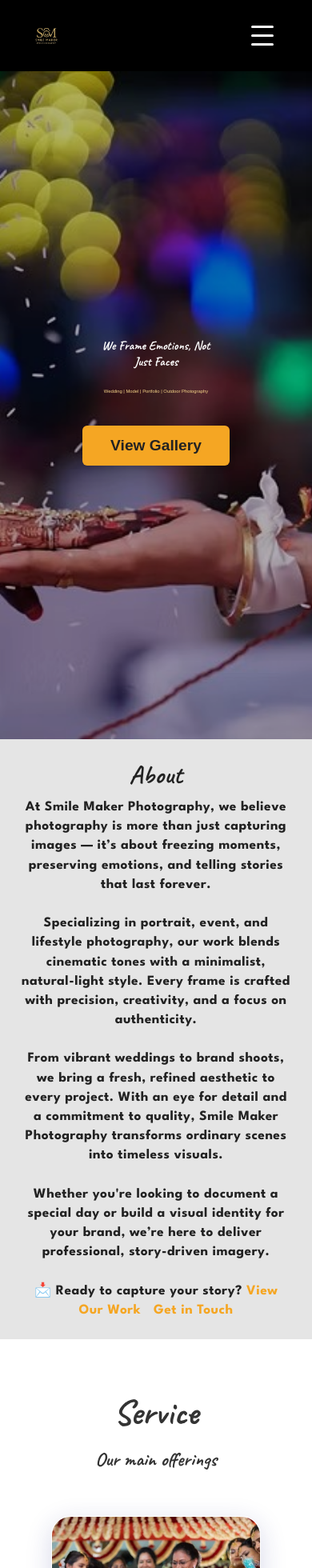
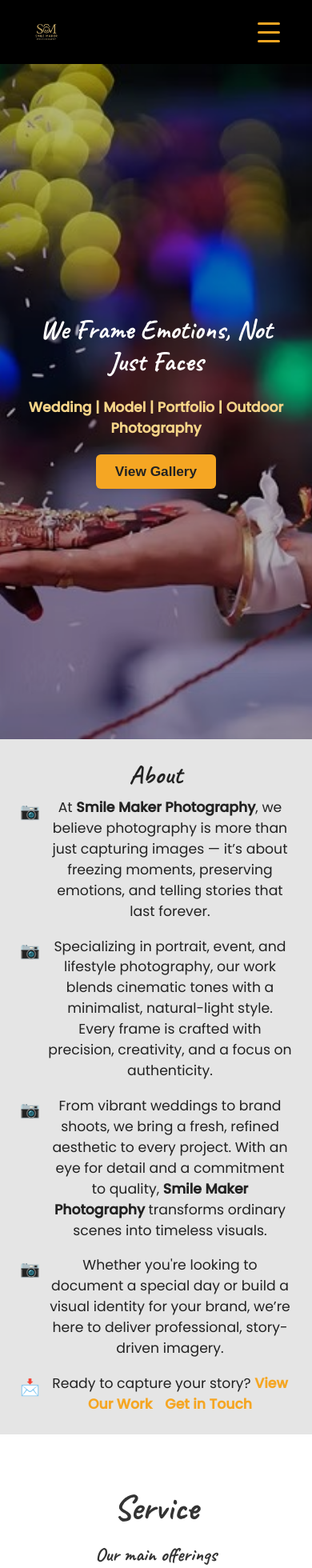
Before and after one commit to smilemakerphotography/smilemaker, a React (Create React App) app: page / in a window 390 px wide. Shown: the top 1960 px of the page at 80% size. Built offline with nearby package versions, Linux system fonts and the light colour scheme.

Commit message:
update for mobile device and mail

```diff
--- a/package.json
+++ b/package.json
@@ -8,6 +8,7 @@
     "@testing-library/jest-dom": "^6.6.3",
     "@testing-library/react": "^16.3.0",
     "@testing-library/user-event": "^13.5.0",
+    "emailjs-com": "^3.2.0",
     "react": "^19.1.0",
     "react-dom": "^19.1.0",
     "react-scripts": "5.0.1",
--- a/src/About.js
+++ b/src/About.js
@@ -4,12 +4,12 @@ import React from 'react';
 
 function About() {
   React.useEffect(() => {
-    const id = 'league-spartan-font';
+    const id = 'poppins-font';
     if (!document.getElementById(id)) {
       const link = document.createElement('link');
       link.id = id;
       link.rel = 'stylesheet';
-      link.href = 'https://fonts.googleapis.com/css2?family=League+Spartan:wght@700&display=swap';
+      link.href = 'https://fonts.googleapis.com/css2?family=Poppins:wght@300;400;500&display=swap';
       document.head.appendChild(link);
     }
   }, []);
@@ -32,25 +32,42 @@ function About() {
         color: '#222',
       }}
     >
-      <h1 style={{ fontFamily: 'inherit', fontWeight: 900, fontSize: isMobile ? 32 : 44, marginBottom: isMobile ? 8 : 12, textAlign: isMobile ? 'center' : 'left' }}>About</h1>
-      <p style={{
+      <h1 style={{ fontFamily: 'inherit', fontWeight: 900, fontSize: isMobile ? 32 : 44, marginBottom: isMobile ? 8 : 12, textAlign: 'center' }}>About</h1>
+      <div style={{
         maxWidth: isMobile ? 340 : 900,
         margin: '0 auto',
         fontSize: isMobile ? '1.08rem' : '1.7rem',
-        lineHeight: 1.4,
-        fontFamily: '"League Spartan", sans-serif',
+        lineHeight: 1.5,
+        fontFamily: 'Poppins, sans-serif',
         fontWeight: 400,
-        textAlign: isMobile ? 'center' : 'left',
-        padding: isMobile ? '0 8px' : 0
+        textAlign: 'center',
+        padding: isMobile ? '0 8px' : 0,
+        letterSpacing: 0.01
       }}>
-        At <b>Smile Maker Photography</b>, we believe photography is more than just capturing images — it’s about freezing moments, preserving emotions, and telling stories that last forever.<br /><br />
-        Specializing in portrait, event, and lifestyle photography, our work blends cinematic tones with a minimalist, natural-light style. Every frame is crafted with precision, creativity, and a focus on authenticity.<br /><br />
-        From vibrant weddings to brand shoots, we bring a fresh, refined aesthetic to every project. With an eye for detail and a commitment to quality, <b>Smile Maker Photography</b> transforms ordinary scenes into timeless visuals.<br /><br />
-        Whether you're looking to document a special day or build a visual identity for your brand, we’re here to deliver professional, story-driven imagery.<br /><br />
-        <span role="img" aria-label="mail">📩</span> Ready to capture your story?{' '}
-        <a href="#gallery" style={{ color: '#f5a623', fontWeight: 'bold', textDecoration: 'none', marginRight: 16 }}>View Our Work</a>
-        <a href="#contact" style={{ color: '#f5a623', fontWeight: 'bold', textDecoration: 'none' }}>Get in Touch</a>
-      </p>
+        <div style={{ display: 'flex', alignItems: 'flex-start', gap: 10, marginBottom: 18, justifyContent: 'center' }}>
+          <span role="img" aria-label="camera" style={{ fontSize: isMobile ? 20 : 24, marginTop: 2 }}>📷</span>
+          <span>At <b>Smile Maker Photography</b>, we believe photography is more than just capturing images — it’s about freezing moments, preserving emotions, and telling stories that last forever.</span>
+        </div>
+        <div style={{ display: 'flex', alignItems: 'flex-start', gap: 10, marginBottom: 18, justifyContent: 'center' }}>
+          <span role="img" aria-label="camera" style={{ fontSize: isMobile ? 20 : 24, marginTop: 2 }}>📷</span>
+          <span>Specializing in portrait, event, and lifestyle photography, our work blends cinematic tones with a minimalist, natural-light style. Every frame is crafted with precision, creativity, and a focus on authenticity.</span>
+        </div>
+        <div style={{ display: 'flex', alignItems: 'flex-start', gap: 10, marginBottom: 18, justifyContent: 'center' }}>
+          <span role="img" aria-label="camera" style={{ fontSize: isMobile ? 20 : 24, marginTop: 2 }}>📷</span>
+          <span>From vibrant weddings to brand shoots, we bring a fresh, refined aesthetic to every project. With an eye for detail and a commitment to quality, <b>Smile Maker Photography</b> transforms ordinary scenes into timeless visuals.</span>
+        </div>
+        <div style={{ display: 'flex', alignItems: 'flex-start', gap: 10, marginBottom: 18, justifyContent: 'center' }}>
+          <span role="img" aria-label="camera" style={{ fontSize: isMobile ? 20 : 24, marginTop: 2 }}>📷</span>
+          <span>Whether you're looking to document a special day or build a visual identity for your brand, we’re here to deliver professional, story-driven imagery.</span>
+        </div>
+        <div style={{ display: 'flex', alignItems: 'flex-start', gap: 10, marginBottom: 0, justifyContent: 'center' }}>
+          <span role="img" aria-label="mail" style={{ fontSize: isMobile ? 20 : 24, marginTop: 2 }}>📩</span>
+          <span>Ready to capture your story?{' '}
+            <a href="#gallery" style={{ color: '#f5a623', fontWeight: 'bold', textDecoration: 'none', marginRight: 16 }}>View Our Work</a>
+            <a href="#contact" style={{ color: '#f5a623', fontWeight: 'bold', textDecoration: 'none' }}>Get in Touch</a>
+          </span>
+        </div>
+      </div>
     </section>
   );
 }
--- a/src/App.css
+++ b/src/App.css
@@ -98,7 +98,7 @@
 
 
 .App {
-  padding-top: 80px;
+  padding-top: 0 !important;
 }
 .navbar {
   transition: padding 0.3s, box-shadow 0.3s, transform 0.3s !important;
@@ -176,6 +176,7 @@
   .navbar {
     width: 100%;
     min-width: 0;
+    padding: 12px 8px;
   }
   .navbar__menu {
     position: absolute;
--- a/src/Contact.js
+++ b/src/Contact.js
@@ -1,7 +1,16 @@
-import React, { useState } from 'react';
+import React, { useState, useEffect, useRef } from 'react';
+import emailjs from 'emailjs-com';
 
 function Contact() {
+  const [sending, setSending] = useState(false);
+  const [sent, setSent] = useState(false);
+  const [error, setError] = useState(null);
   const [dates, setDates] = useState(['']);
+  const [shootType, setShootType] = useState('');
+  const shootTypeRef = useRef(null);
+  const [showPopup, setShowPopup] = useState(false);
+  const [popupMessage, setPopupMessage] = useState('');
+  const [popupType, setPopupType] = useState('success'); // 'success' or 'error'
 
   const handleDateChange = (idx, value) => {
     setDates(dates => dates.map((d, i) => (i === idx ? value : d)));
@@ -13,7 +22,44 @@ function Contact() {
     setDates(dates => dates.length > 1 ? dates.filter((_, i) => i !== idx) : dates);
   };
 
-  React.useEffect(() => {
+  // Autofill shootType from sessionStorage if present
+  // Autofill shootType from sessionStorage if present, and listen for hashchange
+  useEffect(() => {
+    const setAutofill = () => {
+      if (typeof window !== 'undefined') {
+        const autofill = window.sessionStorage.getItem('autofillShootType');
+        if (autofill) {
+          setShootType(autofill);
+          if (shootTypeRef.current) {
+            shootTypeRef.current.focus();
+          }
+          window.sessionStorage.removeItem('autofillShootType');
+        }
+      }
+    };
+    setAutofill();
+    // Listen for hashchange and popstate to support in-page navigation and history
+    window.addEventListener('hashchange', setAutofill);
+    window.addEventListener('popstate', setAutofill);
+    // Also run autofill if the section is scrolled into view (for single-page apps)
+    const onScroll = () => {
+      const contactSection = document.getElementById('contact');
+      if (contactSection) {
+        const rect = contactSection.getBoundingClientRect();
+        if (rect.top < window.innerHeight && rect.bottom > 0) {
+          setAutofill();
+        }
+      }
+    };
+    window.addEventListener('scroll', onScroll);
+    return () => {
+      window.removeEventListener('hashchange', setAutofill);
+      window.removeEventListener('popstate', setAutofill);
+      window.removeEventListener('scroll', onScroll);
+    };
+  }, []);
+
+  useEffect(() => {
     const id = 'caveat-font';
     if (!document.getElementById(id)) {
       const link = document.createElement('link');
@@ -23,44 +69,140 @@ function Contact() {
       document.head.appendChild(link);
     }
   }, []);
+
+  // Responsive: optimize for mobile and align all textboxes
+  const isMobile = typeof window !== 'undefined' && window.innerWidth <= 600;
+  const inputStyle = {
+    width: '100%',
+    minWidth: 0,
+    maxWidth: '100%',
+    padding: isMobile ? 10 : 12,
+    borderRadius: 10,
+    border: '1.5px solid #f5a62388',
+    marginTop: 7,
+    fontSize: isMobile ? '0.98rem' : '1rem',
+    background: '#f7f7f7',
+    outlineColor: '#f5a623',
+    boxSizing: 'border-box',
+    display: 'block',
+  };
+  const labelStyle = {
+    fontWeight: 600,
+    color: '#222',
+    marginBottom: 0,
+    width: '100%',
+    display: 'block',
+  };
+
+  const handleSubmit = (e) => {
+    e.preventDefault();
+    setSending(true);
+    setError(null);
+    setSent(false);
+    const form = e.target;
+    // Prepare date fields as a comma-separated string
+    const dateString = dates.filter(Boolean).join(', ');
+    const formData = {
+      name: form.name.value,
+      email: form.email.value,
+      phone: form.phone.value,
+      shootType: form.shootType.value,
+      dates: dateString,
+      location: form.location.value,
+      details: form.details.value
+    };
+    emailjs.send('service_mo5rblx', 'template_4ylzxhk', formData, 'qxKPNzQuUeDmCJRPY')
+      .then(() => {
+        setSent(true);
+        setSending(false);
+        form.reset();
+        setDates(['']);
+        setPopupType('success');
+        setPopupMessage('Thank you! Your message has been sent.');
+        setShowPopup(true);
+        setTimeout(() => setShowPopup(false), 2000);
+      })
+      .catch((err) => {
+        setError('Failed to send. Please try again.');
+        setSending(false);
+        setPopupType('error');
+        setPopupMessage('Failed to send. Please try again.');
+        setShowPopup(true);
+        setTimeout(() => setShowPopup(false), 2000);
+      });
+  };
+
   return (
-    <section id="contact" className="contact-section" style={{ background: 'linear-gradient(135deg, #e5e5e5 60%, #f5a62322 100%)', padding: '48px 0', minHeight: 400, width: '100%' }}>
-      <h1 style={{ color: '#222', fontWeight: 700, letterSpacing: 1, marginBottom: 8, fontFamily: 'Caveat, cursive', fontSize: 44 }}>Contact</h1>
-      <p style={{ marginBottom: 32, color: '#444', fontSize: '1.1rem' }}>We'd love to hear from you! Fill out the form below or reach us directly.</p>
-      <form className="contact-form" style={{ maxWidth: 500, margin: '0 auto', background: 'rgba(255,255,255,0.95)', borderRadius: 20, boxShadow: '0 4px 32px 0 rgba(31,38,135,0.08)', padding: 36, display: 'flex', flexDirection: 'column', gap: 20, border: '1.5px solid #f5a62333' }}>
-        <label style={{ fontWeight: 600, color: '#222' }}>
+    <section id="contact" className="contact-section" style={{ background: 'linear-gradient(135deg, #e5e5e5 60%, #f5a62322 100%)', padding: isMobile ? '24px 0' : '48px 0', minHeight: 400, width: '100%' }}>
+      <h1 style={{ color: '#222', fontWeight: 700, letterSpacing: 1, marginBottom: 8, fontFamily: 'Caveat, cursive', fontSize: isMobile ? 32 : 44, textAlign: 'center' }}>Contact</h1>
+      <p style={{ marginBottom: 32, color: '#444', fontSize: isMobile ? '1rem' : '1.1rem', textAlign: 'center' }}>We'd love to hear from you! Fill out the form below or reach us directly.</p>
+      {/* Popup for success/error */}
+      {showPopup && (
+        <div
+          style={{
+            position: 'fixed',
+            top: 30,
+            left: '50%',
+            transform: 'translateX(-50%)',
+            background: popupType === 'success' ? 'linear-gradient(90deg,#d4fc79,#96e6a1)' : 'linear-gradient(90deg,#ffdde1,#ee9ca7)',
+            color: popupType === 'success' ? '#222' : '#b71c1c',
+            fontWeight: 700,
+            fontSize: '1.08rem',
+            borderRadius: 12,
+            boxShadow: '0 2px 16px rgba(0,0,0,0.10)',
+            padding: '16px 32px',
+            zIndex: 9999,
+            minWidth: 220,
+            textAlign: 'center',
+            letterSpacing: 0.5,
+            border: popupType === 'success' ? '2px solid #388e3c33' : '2px solid #d32f2f33',
+            transition: 'opacity 0.3s',
+          }}
+        >
+          {popupMessage}
+        </div>
+      )}
+      <form className="contact-form" onSubmit={handleSubmit} style={{ maxWidth: isMobile ? 340 : 500, margin: '0 auto', background: 'rgba(255,255,255,0.95)', borderRadius: 20, boxShadow: '0 4px 32px 0 rgba(31,38,135,0.08)', padding: isMobile ? 18 : 36, display: 'flex', flexDirection: 'column', gap: 16, border: '1.5px solid #f5a62333', width: '100%' }}>
+        <label style={labelStyle}>
           Full Name *
-          <input type="text" name="name" required style={{ width: '100%', padding: 12, borderRadius: 10, border: '1.5px solid #f5a62388', marginTop: 7, fontSize: '1rem', background: '#f7f7f7', outlineColor: '#f5a623' }} />
+          <input type="text" name="name" required style={inputStyle} />
         </label>
-        <label style={{ fontWeight: 600, color: '#222' }}>
+        <label style={labelStyle}>
           Email Address *
-          <input type="email" name="email" required style={{ width: '100%', padding: 12, borderRadius: 10, border: '1.5px solid #f5a62388', marginTop: 7, fontSize: '1rem', background: '#f7f7f7', outlineColor: '#f5a623' }} />
+          <input type="email" name="email" required style={inputStyle} />
         </label>
-        <label style={{ fontWeight: 600, color: '#222' }}>
+        <label style={labelStyle}>
           Phone Number
-          <input type="tel" name="phone" style={{ width: '100%', padding: 12, borderRadius: 10, border: '1.5px solid #f5a62333', marginTop: 7, fontSize: '1rem', background: '#f7f7f7', outlineColor: '#f5a623' }} />
+          <input type="tel" name="phone" style={{ ...inputStyle, border: '1.5px solid #f5a62333' }} />
         </label>
-        <label style={{ fontWeight: 600, color: '#222' }}>
+        <label style={labelStyle}>
           What kind of shoot?
-          <select name="shootType" required style={{ width: '100%', padding: 12, borderRadius: 10, border: '1.5px solid #f5a62388', marginTop: 7, fontSize: '1rem', background: '#f7f7f7', outlineColor: '#f5a623' }}>
+          <select
+            name="shootType"
+            required
+            style={inputStyle}
+            value={shootType}
+            onChange={e => setShootType(e.target.value)}
+            ref={shootTypeRef}
+          >
             <option value="">Select...</option>
-            <option value="wedding">Wedding</option>
-            <option value="model">Model</option>
-            <option value="portfolio">Portfolio</option>
-            <option value="outdoor">Outdoor</option>
+            <option value="Wedding Photography">Wedding</option>
+            <option value="Model Shoots">Model</option>
+            <option value="Portfolio Creation">Portfolio</option>
+            <option value="Outdoor Sessions">Outdoor</option>
             <option value="other">Other</option>
           </select>
         </label>
-        <label style={{ fontWeight: 600, color: '#222', display: 'flex', flexDirection: 'column', gap: 8 }}>
+        <label style={{ ...labelStyle, display: 'flex', flexDirection: 'column', gap: 8 }}>
           Preferred Date(s)
           {dates.map((date, idx) => (
-            <div key={idx} style={{ display: 'flex', alignItems: 'center', gap: 8 }}>
+            <div key={idx} style={{ display: 'flex', alignItems: 'center', gap: 8, width: '100%' }}>
               <input
                 type="date"
                 name={`date${idx}`}
                 value={date}
                 onChange={e => handleDateChange(idx, e.target.value)}
-                style={{ width: '100%', padding: 12, borderRadius: 10, border: '1.5px solid #f5a62333', fontSize: '1rem', background: '#f7f7f7', outlineColor: '#f5a623' }}
+                style={{ ...inputStyle, border: '1.5px solid #f5a62333' }}
               />
               {dates.length > 1 && (
                 <button type="button" onClick={() => removeDate(idx)} style={{ background: 'none', border: 'none', color: '#f5a623', fontWeight: 700, fontSize: 20, cursor: 'pointer', padding: 0, marginLeft: 2, lineHeight: 1 }} title="Remove date">×</button>
@@ -69,16 +211,16 @@ function Contact() {
           ))}
           <button type="button" onClick={addDate} style={{ background: 'none', border: 'none', color: '#f5a623', fontWeight: 600, fontSize: 15, cursor: 'pointer', marginTop: 2, alignSelf: 'flex-start' }}>+ Add another date</button>
         </label>
-        <label style={{ fontWeight: 600, color: '#222' }}>
+        <label style={labelStyle}>
           Location
-          <input type="text" name="location" style={{ width: '100%', padding: 12, borderRadius: 10, border: '1.5px solid #f5a62333', marginTop: 7, fontSize: '1rem', background: '#f7f7f7', outlineColor: '#f5a623' }} />
+          <input type="text" name="location" style={{ ...inputStyle, border: '1.5px solid #f5a62333' }} />
         </label>
-        <label style={{ fontWeight: 600, color: '#222' }}>
+        <label style={labelStyle}>
           Tell us about your session
-          <textarea name="details" rows={4} style={{ width: '100%', padding: 12, borderRadius: 10, border: '1.5px solid #f5a62333', marginTop: 7, fontSize: '1rem', background: '#f7f7f7', outlineColor: '#f5a623', resize: 'vertical' }} />
+          <textarea name="details" rows={4} style={{ ...inputStyle, border: '1.5px solid #f5a62333', resize: 'vertical' }} />
         </label>
-        <button type="submit" style={{ background: 'linear-gradient(90deg,#f5a623 70%,#f5d488 100%)', color: '#222', fontWeight: 700, fontSize: '1.1rem', border: 'none', borderRadius: 10, padding: '14px 0', marginTop: 10, cursor: 'pointer', boxShadow: '0 2px 12px rgba(245,166,35,0.08)', letterSpacing: 1, transition: 'background 0.2s' }}>
-          Submit
+        <button type="submit" disabled={sending} style={{ background: 'linear-gradient(90deg,#f5a623 70%,#f5d488 100%)', color: '#222', fontWeight: 700, fontSize: '1.1rem', border: 'none', borderRadius: 10, padding: '14px 0', marginTop: 10, cursor: sending ? 'not-allowed' : 'pointer', boxShadow: '0 2px 12px rgba(245,166,35,0.08)', letterSpacing: 1, transition: 'background 0.2s', opacity: sending ? 0.7 : 1 }}>
+          {sending ? 'Sending...' : 'Submit'}
         </button>
       </form>
     </section>
--- a/src/HomeSlides.js
+++ b/src/HomeSlides.js
@@ -19,6 +19,8 @@ function HomeSlides() {
     return () => clearTimeout(timeoutRef.current);
   }, [current]);
 
+  // Responsive: adjust h1 and p font size for mobile
+  const isMobile = typeof window !== 'undefined' && window.innerWidth <= 600;
   return (
     <section id="home" className="hero-slideshow" style={{ marginBottom: 0, paddingBottom: 0 }}>
       {slides.map((src, idx) => (
@@ -30,10 +32,10 @@ function HomeSlides() {
         />
       ))}
       <div className="hero-overlay">
-        <h1 >
+        <h1 style={{ fontSize: isMobile ? '2.1rem' : '3.2vw', lineHeight: isMobile ? 1.18 : 1.1, textAlign: 'center', color: '#fff', fontWeight: 900 }}>
           We Frame Emotions, Not<br />Just Faces
         </h1>
-        <p style={{ fontSize: '1.5vw', color: '#f5d488', marginBottom: '2.5rem' }}>
+        <p style={{ fontSize: isMobile ? '1.08rem' : '1.5vw', color: '#f5d488', marginBottom: isMobile ? '1.2rem' : '2.5rem', textAlign: 'center', fontWeight: 600 }}>
           Wedding | Model | Portfolio | Outdoor Photography
         </p>
         <button
@@ -41,10 +43,10 @@ function HomeSlides() {
             background: '#f5a623',
             color: '#222',
             fontWeight: 'bold',
-            fontSize: '1.2rem',
+            fontSize: isMobile ? '1.08rem' : '1.2rem',
             border: 'none',
             borderRadius: '6px',
-            padding: '0.9rem 2.2rem',
+            padding: isMobile ? '0.7rem 1.5rem' : '0.9rem 2.2rem',
             cursor: 'pointer',
             boxShadow: '0 2px 8px rgba(0,0,0,0.12)'
           }}
--- a/src/NavBar.js
+++ b/src/NavBar.js
@@ -56,10 +56,10 @@ function NavBar() {
         <a href="#gallery" onClick={handleLinkClick}>Gallery</a>
         <a href="#contact" onClick={handleLinkClick}>Contact</a>
       </div>
-      <button className="navbar__toggle" onClick={handleMenuToggle} aria-label="Toggle menu">
-        <span className="navbar__hamburger"></span>
-        <span className="navbar__hamburger"></span>
-        <span className="navbar__hamburger"></span>
+      <button className="navbar__toggle" onClick={handleMenuToggle} aria-label="Toggle menu" style={{ background: 'none', border: 'none', padding: 0, marginLeft: 8, cursor: 'pointer' }}>
+        <span className="navbar__hamburger" style={{ background: '#f5a623' }}></span>
+        <span className="navbar__hamburger" style={{ background: '#f5a623' }}></span>
+        <span className="navbar__hamburger" style={{ background: '#f5a623' }}></span>
       </button>
     </nav>
   );
--- a/src/smilemaker.css
+++ b/src/smilemaker.css
@@ -44,7 +44,7 @@ header {
   display: flex;
   align-items: center;
   justify-content: space-between;
-  padding: 20px 40px;
+  padding: 22px 40px;
   transition: padding 0.3s, box-shadow 0.3s, transform 0.3s !important;
   box-shadow: none;
   box-sizing: border-box;
```
Also changed, not shown: src/Service.js (+13 -2 lines), 1 other file (tests, documents, lock files or other folders).
